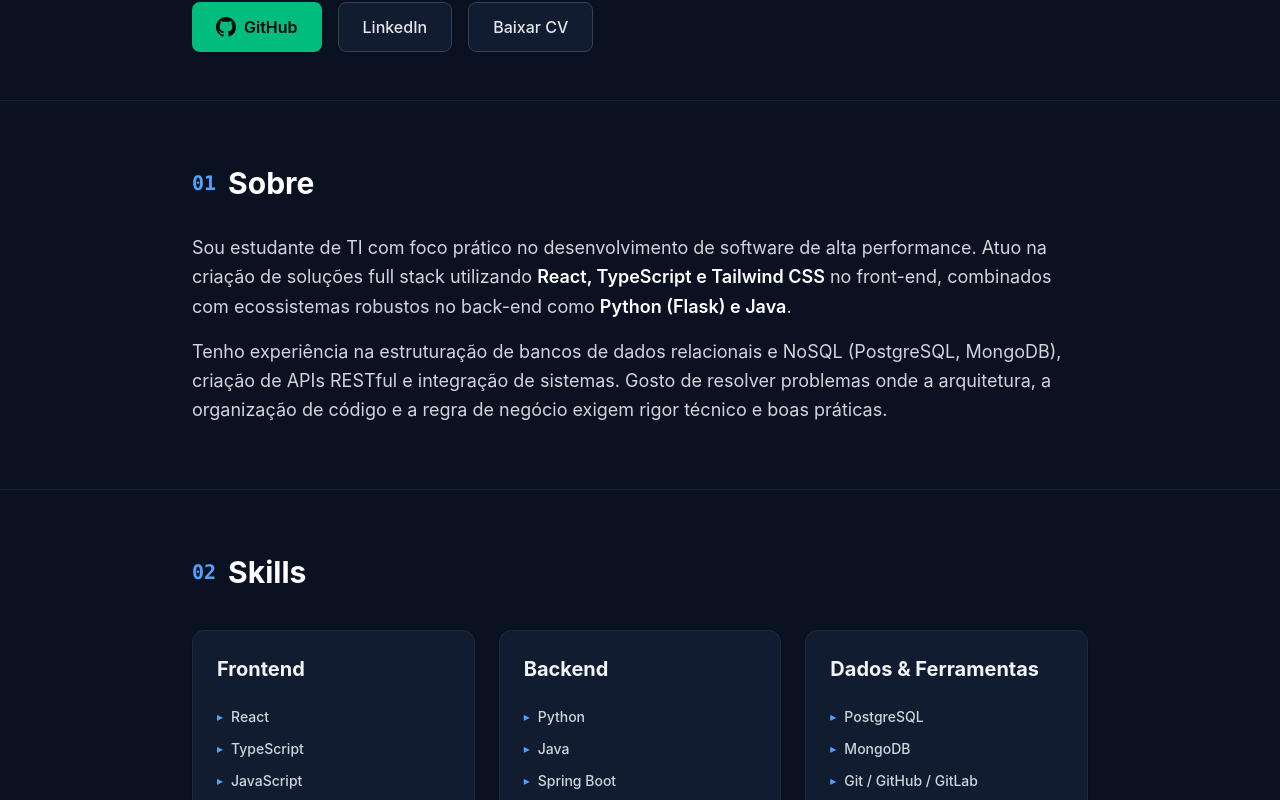
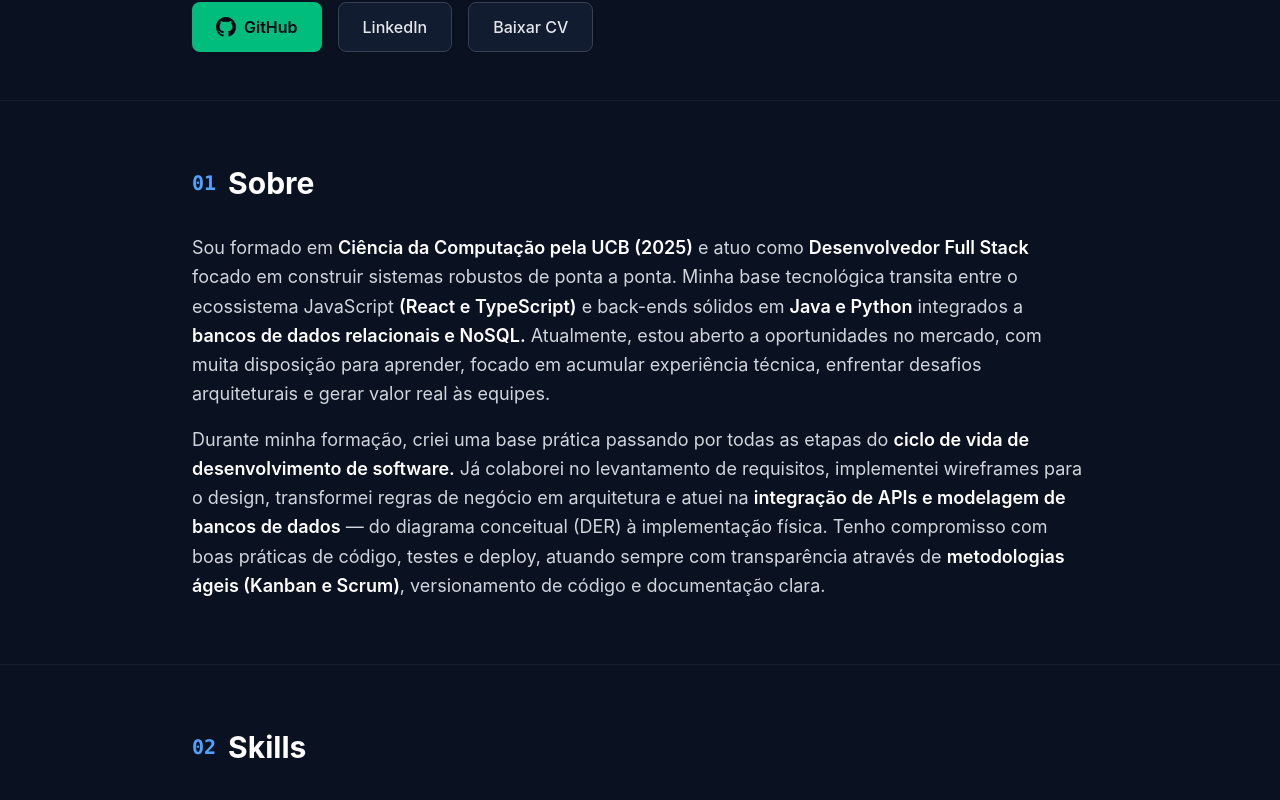
Before and after one commit to Kennedy-Torres/portfolio-kennedy, a React (Vite) app: page / in a window 1280 px wide. Shown: the part 563-1363 px from the top of the page. Built offline with nearby package versions, Linux system fonts and the light colour scheme.

Commit message:
update: mensagem de texto da seção 'Sobre mim'

```diff
--- a/src/sections/About.tsx
+++ b/src/sections/About.tsx
@@ -11,16 +11,15 @@ export function About() {
         {/* Texto narrativo */}
         <div className="text-gray-600 dark:text-gray-300 text-lg leading-relaxed space-y-4">
           <p>
-            Sou estudante de TI com foco prático no desenvolvimento de software de alta performance.
-            Atuo na criação de soluções full stack utilizando{" "}
-            <strong className="text-gray-900 dark:text-white font-semibold">React, TypeScript e Tailwind CSS</strong> no front-end,
-            combinados com ecossistemas robustos no back-end como{" "}
-            <strong className="text-gray-900 dark:text-white font-semibold">Python (Flask) e Java</strong>.
+            Sou formado em{" "}<strong className="text-gray-900 dark:text-white font-semibold">Ciência da Computação pela UCB (2025)</strong>{" "} e
+            atuo como{" "}<strong className="text-gray-900 dark:text-white font-semibold">Desenvolvedor Full Stack</strong>{" "}
+            focado em construir sistemas robustos de ponta a ponta.{" "} Minha base tecnológica transita entre o ecossistema JavaScript{" "}
+            <strong className="text-gray-900 dark:text-white font-semibold">(React e TypeScript)</strong> e back-ends sólidos em
+            {" "}<strong className="text-gray-900 dark:text-white font-semibold">Java e Python</strong> integrados a{" "}
+            <strong className="text-gray-900 dark:text-white font-semibold">bancos de dados relacionais e NoSQL.</strong> Atualmente, estou aberto a oportunidades no mercado, com muita disposição para aprender, focado em acumular experiência técnica, enfrentar desafios arquiteturais e gerar valor real às equipes.
           </p>
           <p>
-            Tenho experiência na estruturação de bancos de dados relacionais e NoSQL (PostgreSQL, MongoDB),
-            criação de APIs RESTful e integração de sistemas. Gosto de resolver problemas onde a arquitetura,
-            a organização de código e a regra de negócio exigem rigor técnico e boas práticas.
+            Durante minha formação, criei uma base prática passando por todas as etapas do{" "}<strong className="text-gray-900 dark:text-white font-semibold">ciclo de vida de desenvolvimento de software.</strong> Já colaborei no levantamento de requisitos, implementei wireframes para o design, transformei regras de negócio em arquitetura e atuei na{" "}<strong className="text-gray-900 dark:text-white font-semibold">integração de APIs e modelagem de bancos de dados</strong> — do diagrama conceitual (DER) à implementação física. Tenho compromisso com boas práticas de código, testes e deploy, atuando sempre com transparência através de{" "}<strong className="text-gray-900 dark:text-white font-semibold">metodologias ágeis (Kanban e Scrum)</strong>, versionamento de código e documentação clara.
           </p>
         </div>
       </div>
```
